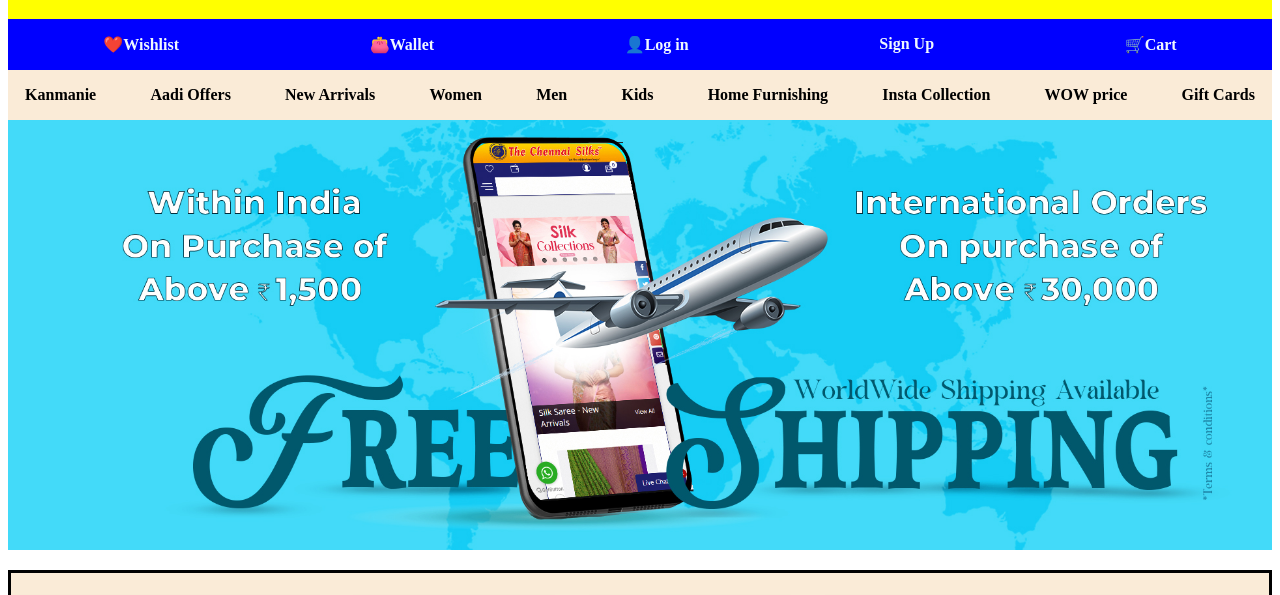
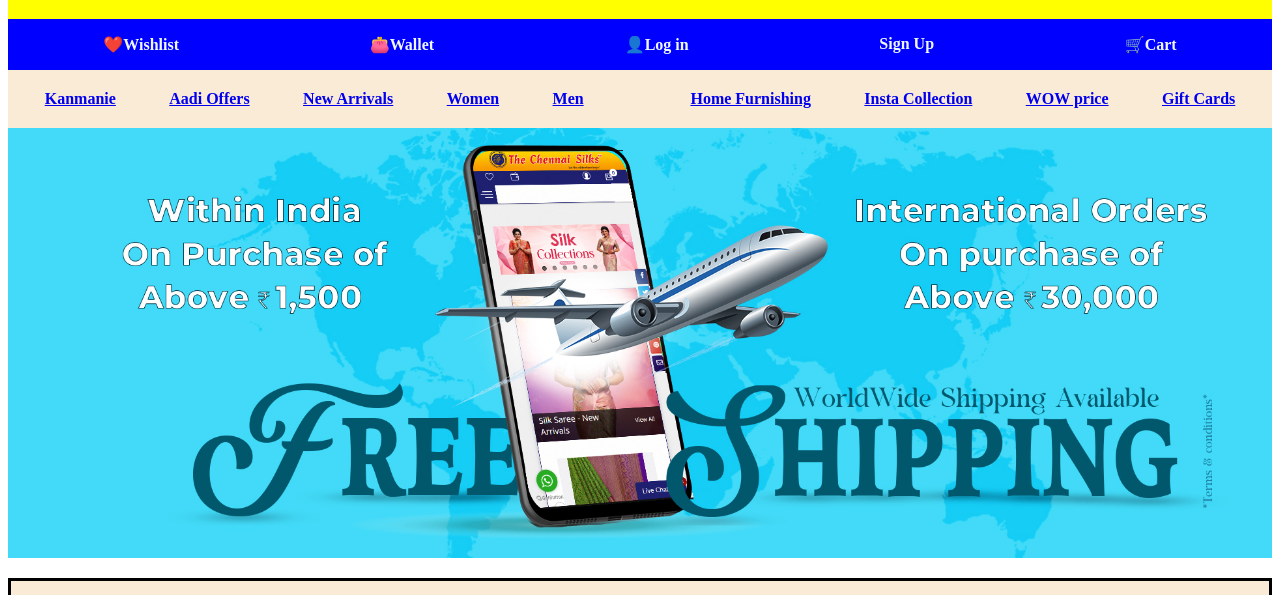
Before and after one commit to abi4679553/SS, a plain HTML site: page index.html in a window 1280 px wide. Shown: the part 132-727 px from the top of the page. Drawn offline with Linux system fonts and the light colour scheme.

Commit message:
kanmanie

```diff
--- a/index.html
+++ b/index.html
@@ -29,16 +29,16 @@
         </div>
 
         <div class="search">
-            <p>Kanmanie</p>
-            <p>Aadi Offers</p>
-            <p>New Arrivals</p>
-            <p>Women</p>
-            <p>Men</p>
-            <p>Kids</p>
-            <p>Home Furnishing</p>
-            <p>Insta Collection</p>
-            <p>WOW price</p>
-            <p>Gift Cards</p>
+           <a href="Kanmanie.html">Kanmanie</a>
+           <a href="Aadi offers">Aadi Offers</a>
+           <a href="new arrivals">New Arrivals</a>
+           <a href="women">Women</a>
+           <a href="men">Men</a>
+           <a href="kids"></a>
+           <a href="home furnishing">Home Furnishing</a>
+           <a href="insta collection">Insta Collection</a>
+           <a href="wow price">WOW price</a>
+           <a href="gift cards">Gift Cards</a>
         </div>
     </div>
     <div class="slides">
--- a/style.css
+++ b/style.css
@@ -32,6 +32,7 @@
     background-color: antiquewhite;
     display: flex;
     gap: 20px;
+    padding: 20px;
     font-weight: bold;
     justify-content: space-around;
 
@@ -86,13 +87,6 @@
 
 
 
-
-
-
-
-
-
-
 .img1 {
     border: solid;
     background-color: antiquewhite;
```
Also changed, not shown: Kanmanie.html (added, +36 -0 lines), working.html (added, +21 -0 lines), img/02-min.jpg (added), img/03-min_1.jpg (added), img/k1.jpg (added), img/k2.jpg (added), img/k3.jpg (added), img/k4.jpg (added), img/k5.jpg (added), img/k6.jpg (added).
